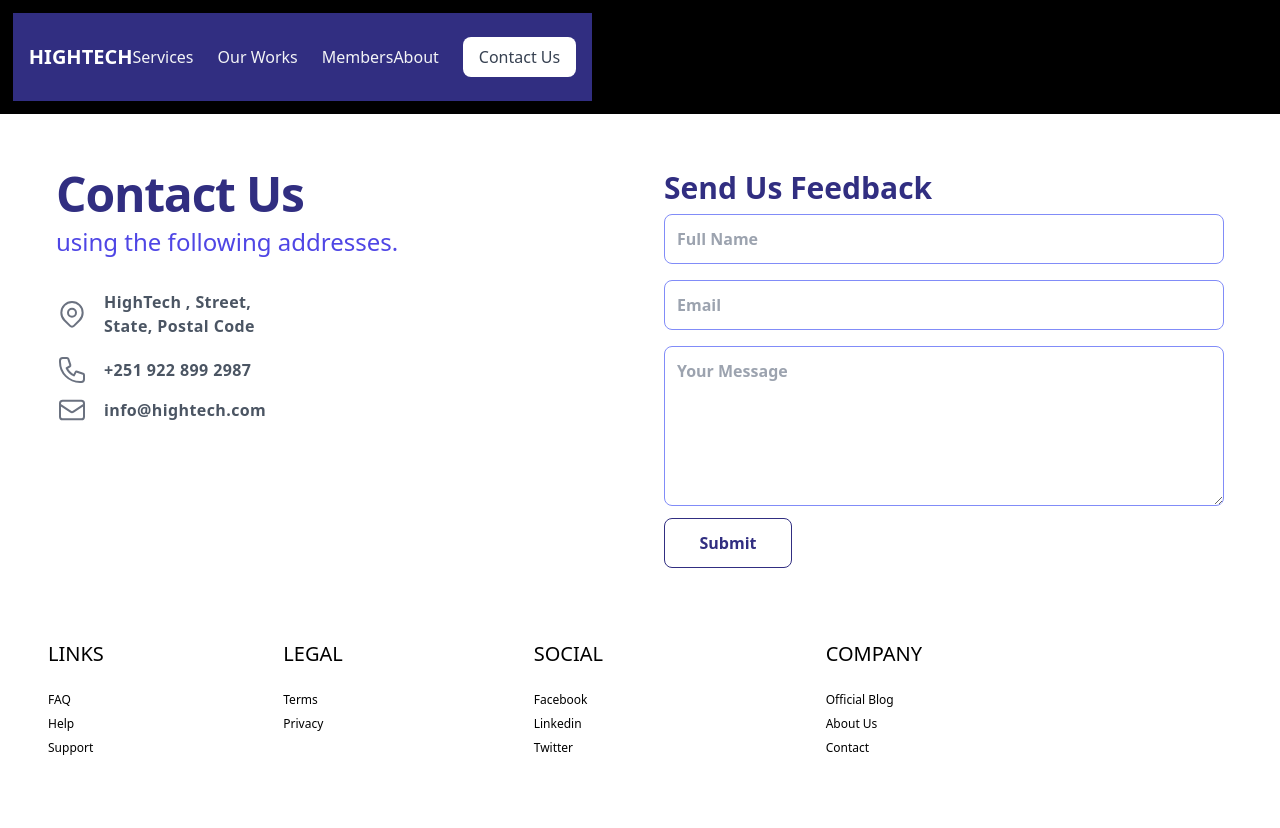
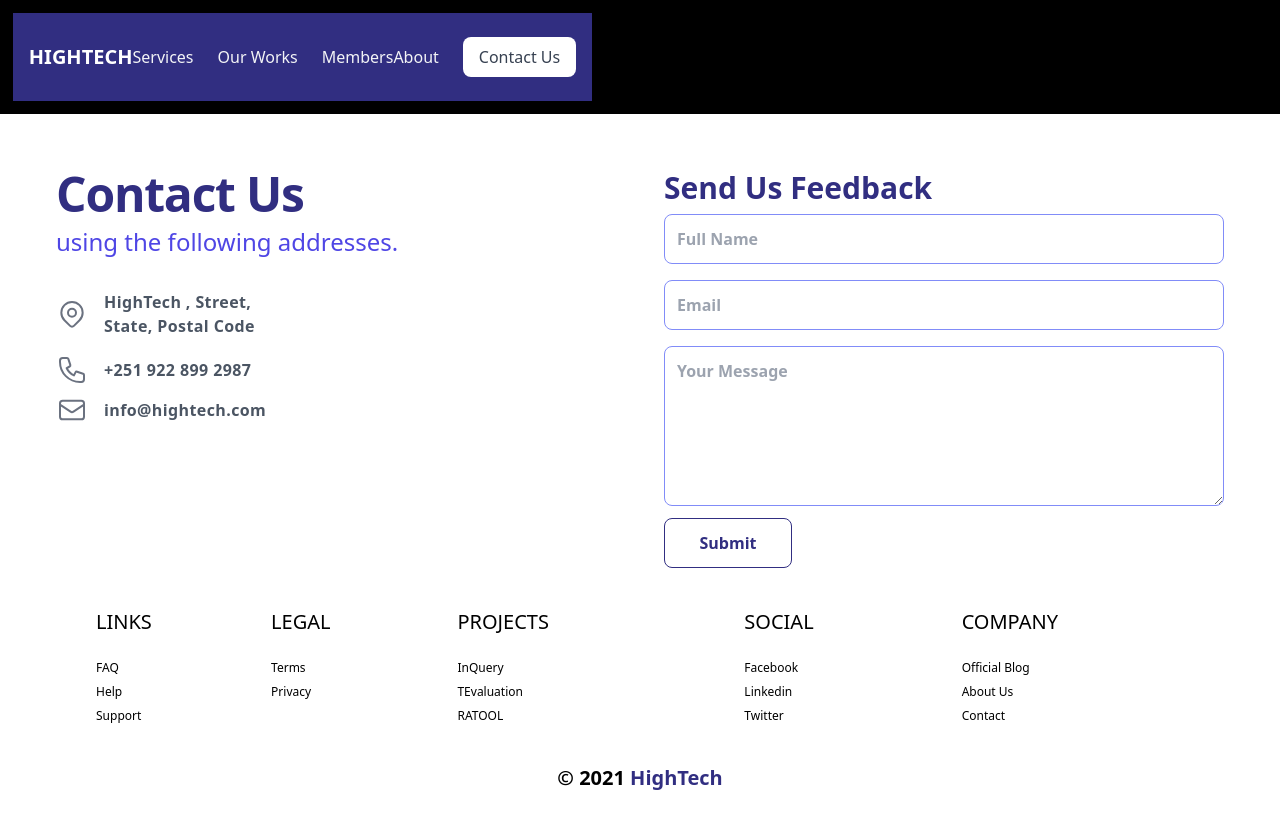
Before and after one commit to High-Tech-MITC/HIGHTECH-official, a React (Create React App) app: page /contact in a window 1280 px wide. Built offline with nearby package versions, Linux system fonts and the light colour scheme.

Commit message:
added © to footer

```diff
--- a/src/components/Footer.jsx
+++ b/src/components/Footer.jsx
@@ -3,7 +3,7 @@ import React from "react";
 const Footer = () => {
   return (
     <footer>
-      <div class="table w-full p-12">
+      <div class="table w-full p-4 md:pl-24">
         <div class="block sm:table-cell">
           <p class="uppercase text-grey text-xl sm:mb-6">Links</p>
           <ul class="list-reset text-xs mb-6">
@@ -35,6 +35,26 @@ const Footer = () => {
             <li class="mt-2 inline-block mr-2 sm:block sm:mr-0">
               <a href="/" class="text-grey hover:text-grey-dark">
                 Privacy
+              </a>
+            </li>
+          </ul>
+        </div>
+        <div class="block sm:table-cell">
+          <p class="uppercase text-grey text-xl sm:mb-6">Projects</p>
+          <ul class="list-reset text-xs mb-6">
+            <li class="mt-2 inline-block mr-2 sm:block sm:mr-0">
+              <a href="/" class="text-grey hover:text-grey-dark">
+                InQuery
+              </a>
+            </li>
+            <li class="mt-2 inline-block mr-2 sm:block sm:mr-0">
+              <a href="/" class="text-grey hover:text-grey-dark">
+                TEvaluation
+              </a>
+            </li>
+            <li class="mt-2 inline-block mr-2 sm:block sm:mr-0">
+              <a href="/" class="text-grey hover:text-grey-dark">
+                RATOOL
               </a>
             </li>
           </ul>
@@ -80,6 +100,10 @@ const Footer = () => {
           </ul>
         </div>
       </div>
+      <h2 className="text-center text-xl pb-8 font-extrabold">
+        © {new Date().getFullYear()}{" "}
+        <span className="text-indigo-900">HighTech</span>
+      </h2>
     </footer>
   );
 };
```
